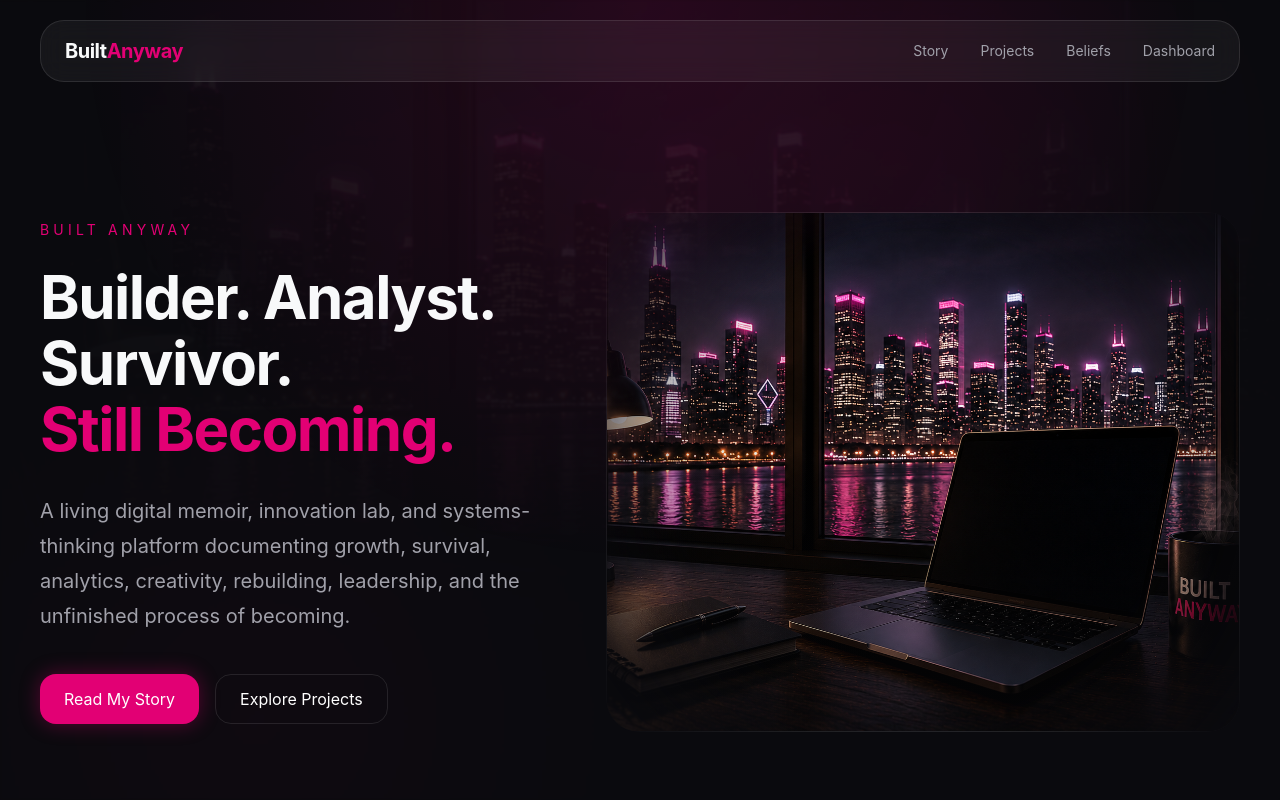
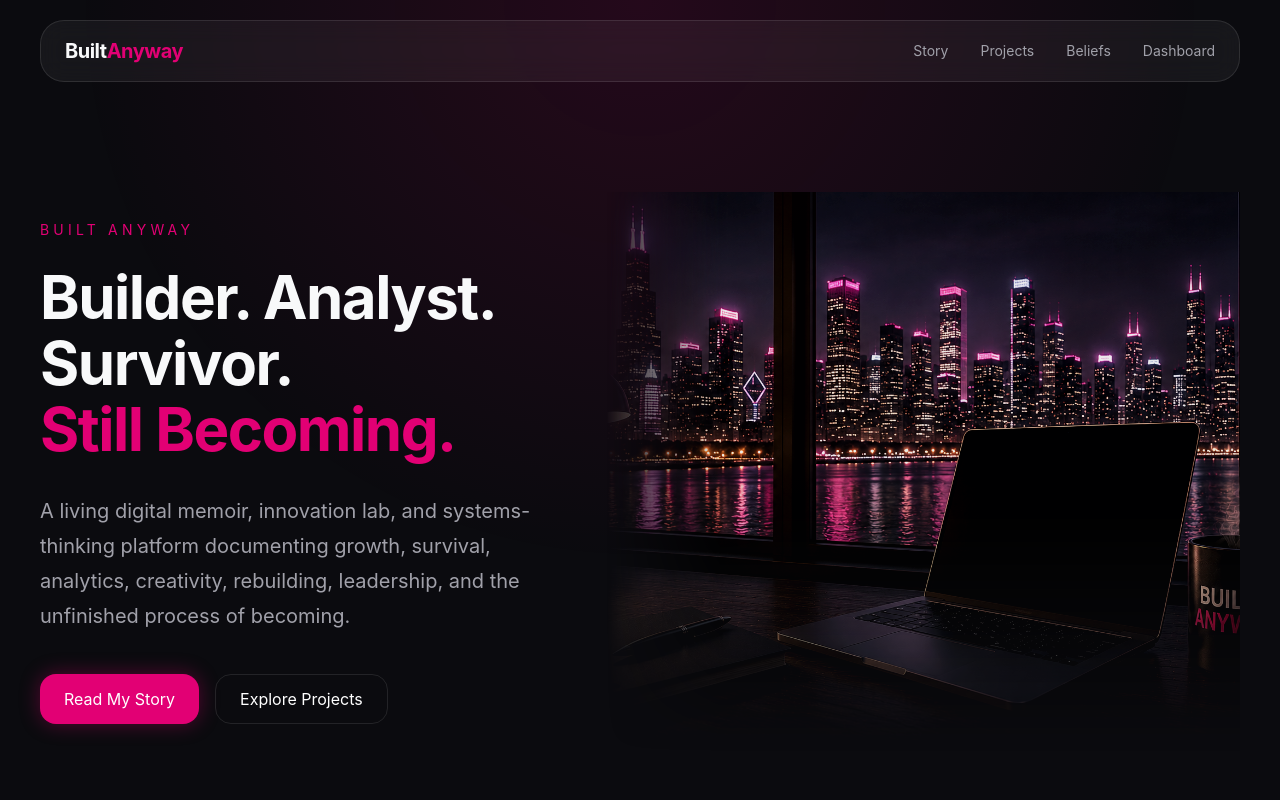
Before and after one commit to JKushi/built-anyway, a Next.js app: page / in a window 1280 px wide. Shown: the top 800 px of the page. Built offline with nearby package versions, Linux system fonts and the light colour scheme.

Commit message:
fix image

```diff
--- a/src/app/globals.css
+++ b/src/app/globals.css
@@ -146,58 +146,6 @@ body::before {
 .secondary-button:hover {
   border-color: rgba(226, 0, 116, 0.5);
 }
-.hero-visual {
-  position: relative;
-  min-height: 520px;
-}
-
-.hero-image-wrap {
-  position: relative;
-  height: 520px;
-  border-radius: 2rem;
-  overflow: hidden;
-  border: 1px solid rgba(255, 255, 255, 0.12);
-  box-shadow:
-    0 0 50px rgba(226, 0, 116, 0.18),
-    inset 0 0 80px rgba(11, 11, 15, 0.85);
-  mask-image: radial-gradient(circle at center, black 58%, transparent 100%);
-}
-
-.hero-image-wrap::after {
-  content: "";
-  position: absolute;
-  inset: 0;
-  background:
-    linear-gradient(to right, rgba(11, 11, 15, 0.15), transparent 45%),
-    linear-gradient(to top, rgba(11, 11, 15, 0.35), transparent 55%);
-  pointer-events: none;
-}
-
-.hero-card {
-  position: relative;
-  height: 520px;
-  border-radius: 2rem;
-  overflow: hidden;
-  border: 1px solid rgba(255, 255, 255, 0.12);
-  background:
-    linear-gradient(to bottom, rgba(226, 0, 116, 0.18), rgba(11, 11, 15, 0.95)),
-    radial-gradient(circle at 30% 20%, rgba(226, 0, 116, 0.35), transparent 35%),
-    #12121a;
-  box-shadow: 0 0 50px rgba(226, 0, 116, 0.18);
-}
-
-.hero-skyline {
-  position: absolute;
-  inset: 0;
-  background:
-    linear-gradient(to top, #0b0b0f 5%, transparent 45%),
-    repeating-linear-gradient(
-      to right,
-      rgba(255, 255, 255, 0.07) 0 2px,
-      transparent 2px 80px
-    );
-  opacity: 0.85;
-}
 
 .quote-panel {
   position: relative;
@@ -227,27 +175,28 @@ body::before {
   background: rgba(255, 255, 255, 0.04);
   border: 1px solid rgba(255, 255, 255, 0.1);
 }
-.fixed-hero-bg {
-  position: fixed;
-  inset: 0;
-  z-index: -2;
-  background-image:
-    linear-gradient(to bottom, rgba(11, 11, 15, 0.45), #0b0b0f 78%),
-    linear-gradient(to right, rgba(11, 11, 15, 0.9), rgba(11, 11, 15, 0.35), rgba(11, 11, 15, 0.95)),
-    url("/images/hero-workspace.png");
-  background-size: cover;
-  background-position: center top;
-  background-repeat: no-repeat;
-  opacity: 0.32;
-  filter: blur(1px) saturate(0.85);
-  pointer-events: none;
+.hero-visual {
+  position: sticky;
+  top: 7rem;
+  height: 560px;
 }
 
-.fixed-hero-bg::after {
-  content: "";
-  position: absolute;
-  inset: 0;
-  background:
-    radial-gradient(circle at 70% 20%, rgba(226, 0, 116, 0.16), transparent 35%),
-    radial-gradient(circle at 20% 90%, rgba(226, 0, 116, 0.08), transparent 30%);
+.hero-image-fade {
+  position: relative;
+  height: 560px;
+  width: 100%;
+  overflow: hidden;
+  opacity: 0.92;
+  filter: saturate(0.95) contrast(1.05);
+  pointer-events: none;
+
+  -webkit-mask-image:
+    linear-gradient(to bottom, black 0%, black 58%, transparent 100%),
+    linear-gradient(to right, transparent 0%, black 18%, black 100%);
+  mask-image:
+    linear-gradient(to bottom, black 0%, black 58%, transparent 100%),
+    linear-gradient(to right, transparent 0%, black 18%, black 100%);
+
+  -webkit-mask-composite: source-in;
+  mask-composite: intersect;
 }
--- a/src/app/page.tsx
+++ b/src/app/page.tsx
@@ -4,7 +4,6 @@ import Image from "next/image";
 export default function HomePage() {
   return (
     <div className="relative overflow-hidden pt-28">
-      <div className="fixed-hero-bg" />
       <section className="section-container min-h-[90vh] grid lg:grid-cols-[0.9fr_1.1fr] gap-12 items-center py-20">
         <div>
           <p className="uppercase tracking-[0.3em] text-sm text-[#E20074] mb-6">
@@ -34,7 +33,7 @@ export default function HomePage() {
         </div>
 
         <div className="hero-visual">
-  <div className="hero-image-wrap">
+<div className="hero-image-fade">
   <Image
     src="/images/hero-workspace.png"
     alt="Moody workspace overlooking a city skyline with laptop, notebook, and Built Anyway coffee mug"
```
Lines whose indentation alone changed are shown as unchanged.
